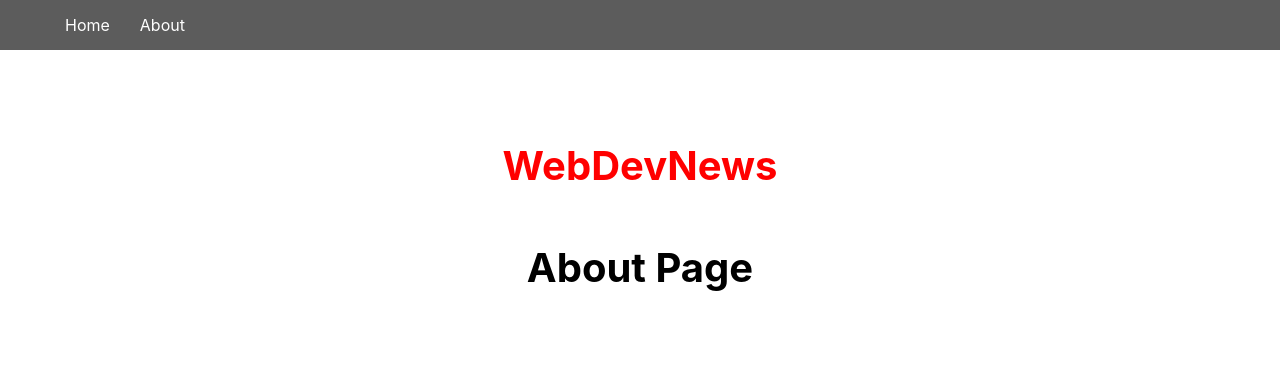
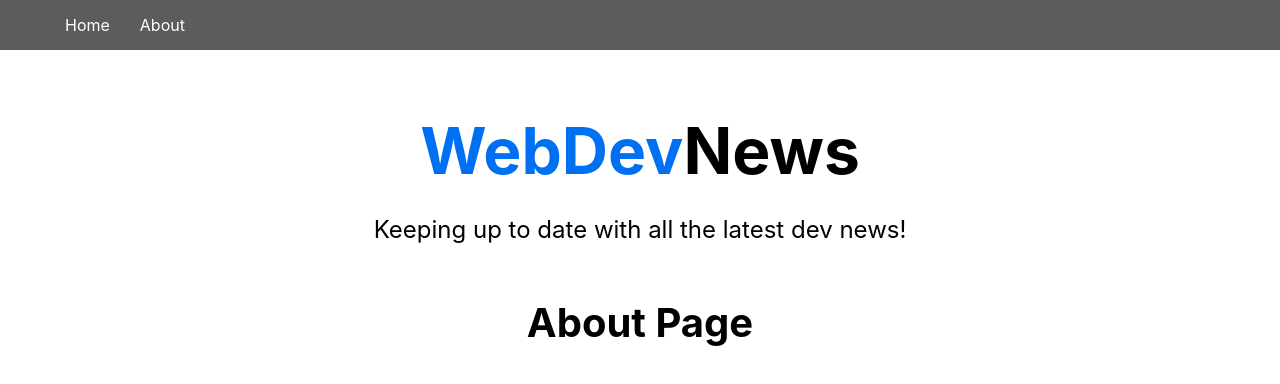
Before and after one commit to ondairos/next-crash-course-project, a Next.js app: page /about in a window 1280 px wide. Shown: the top 384 px of the page. Built offline with nearby package versions, Linux system fonts and the light colour scheme.

Commit message:
refactored header module

```diff
--- a/components/Header.js
+++ b/components/Header.js
@@ -3,16 +3,10 @@ import headerStyles from '../styles/Header.module.css'
 const Header = () => {
     return (
         <div>
-            <h1 className='title'>
+            <h1 className={headerStyles.title}>
                 <span>WebDev</span>News
             </h1>
-            <style jsx>
-                {`
-                    .title {
-                    color: red;
-                    }
-                `}
-            </style>
+            <p className={headerStyles.description}>Keeping up to date with all the latest dev news!</p>
         </div>
     )
 }
```
